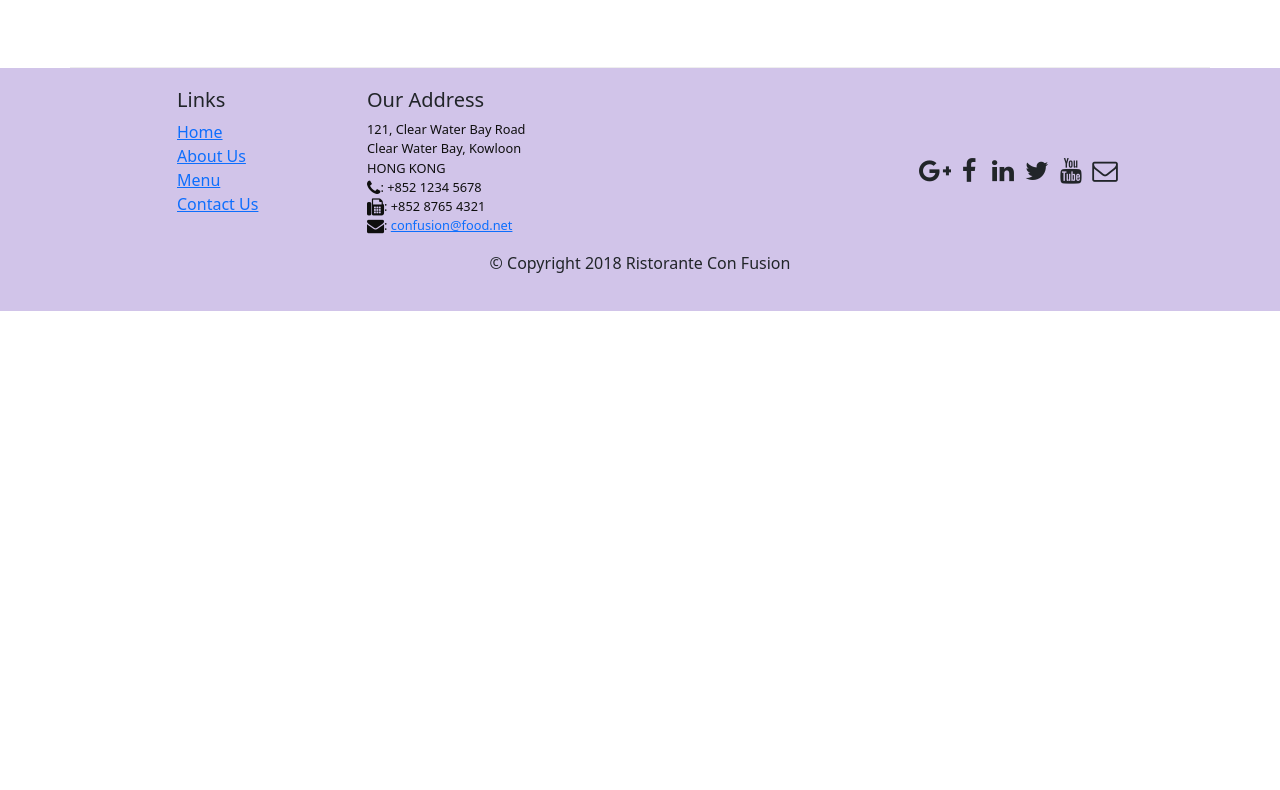
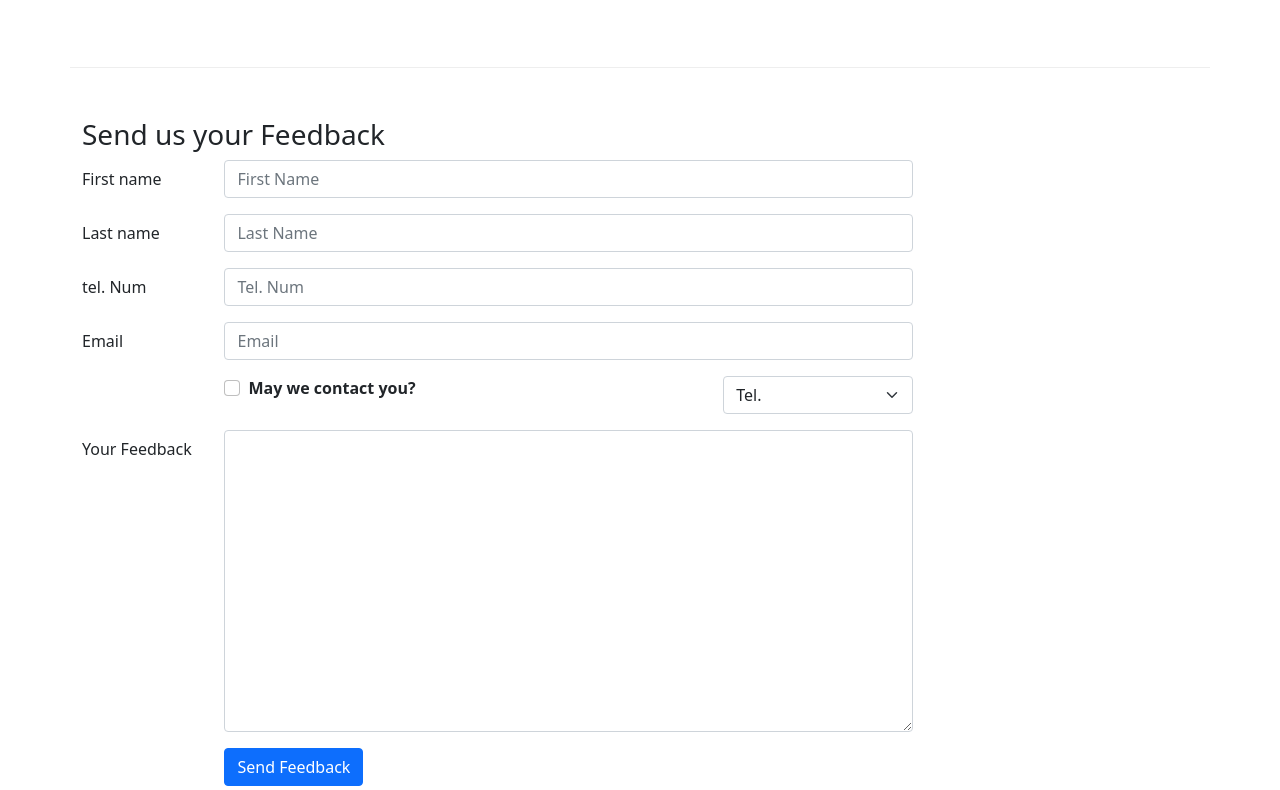
Before and after one commit to PhanNhuong123/Funix, a React (Create React App) app in the folder confusion/: page /contactus in a window 1280 px wide. Shown: the part 810-1600 px from the top of the page. Before the commit the page ends 1121 px from the top, so only its background shows below. Built offline with nearby package versions, Linux system fonts and the light colour scheme.

Commit message:
controlled form

```diff
--- a/confusion/package.json
+++ b/confusion/package.json
@@ -6,6 +6,7 @@
     "@testing-library/jest-dom": "^5.16.2",
     "@testing-library/react": "^12.1.3",
     "@testing-library/user-event": "^13.5.0",
+    "bootstrap": "^5.1.3",
     "bootstrap-social": "^5.1.1",
     "font-awesome": "^4.7.0",
     "react": "^17.0.2",
--- a/confusion/src/components/ContactComponent.js
+++ b/confusion/src/components/ContactComponent.js
@@ -1,13 +1,54 @@
-import React from 'react';
-import { Link } from 'react-router-dom';
-import { Breadcrumb, BreadcrumbItem } from 'reactstrap';
+import React, { Component } from "react";
+import { Link } from "react-router-dom";
+import {
+  Breadcrumb,
+  BreadcrumbItem,
+  Button,
+  Col,
+  Form,
+  FormGroup,
+  Input,
+  Label,
+} from "reactstrap";
 
-function Contact(props) {
-    return(
+class Contact extends Component {
+  constructor(props) {
+    super(props);
+
+    this.state = {
+      firstName: "",
+      lastName: "",
+      telNum: "",
+      email: "",
+      agree: false,
+      ContactType: "Tel.",
+      message: "",
+    };
+    this.handleSubmit = this.handleSubmit.bind(this);
+    this.handleInputChange = this.handleInputChange.bind(this);
+  }
+  handleInputChange(event) {
+    const target = event.target;
+    const value = target.type === "checkbox" ? target.checked : target.value;
+    const name = target.name;
+    this.setState({
+      [name]: value,
+    });
+    console.log(this.state);
+  }
+  handleSubmit(event) {
+    console.log("state : " + JSON.stringify(this.state));
+    alert("state : " + JSON.stringify(this.state));
+    event.preventDefault();
+  }
+  render() {
+    return (
       <div className="container">
         <div className="row">
           <Breadcrumb>
-                    <BreadcrumbItem><Link to="/home">Home</Link></BreadcrumbItem>
+            <BreadcrumbItem>
+              <Link to="/home">Home</Link>
+            </BreadcrumbItem>
             <BreadcrumbItem active>Contact Us</BreadcrumbItem>
           </Breadcrumb>
           <div className="col-12">
@@ -22,12 +63,18 @@
           <div className="col-12 col-sm-4 offset-sm-1">
             <h5>Our Address</h5>
             <address>
-                        121, Clear Water Bay Road<br />
-                        Clear Water Bay, Kowloon<br />
-                        HONG KONG<br />
-                        <i className="fa fa-phone"></i>: +852 1234 5678<br />
-                        <i className="fa fa-fax"></i>: +852 8765 4321<br />
-                        <i className="fa fa-envelope"></i>: <a href="mailto:confusion@food.net">confusion@food.net</a>
+              121, Clear Water Bay Road
+              <br />
+              Clear Water Bay, Kowloon
+              <br />
+              HONG KONG
+              <br />
+              <i className="fa fa-phone"></i>: +852 1234 5678
+              <br />
+              <i className="fa fa-fax"></i>: +852 8765 4321
+              <br />
+              <i className="fa fa-envelope"></i>:{" "}
+              <a href="mailto:confusion@food.net">confusion@food.net</a>
             </address>
           </div>
           <div className="col-12 col-sm-6 offset-sm-1">
@@ -35,14 +82,146 @@
           </div>
           <div className="col-12 col-sm-11 offset-sm-1">
             <div className="btn-group" role="group">
-                        <a role="button" className="btn btn-primary" href="tel:+85212345678"><i className="fa fa-phone"></i> Call</a>
-                        <a role="button" className="btn btn-info"><i className="fa fa-skype"></i> Skype</a>
-                        <a role="button" className="btn btn-success" href="mailto:confusion@food.net"><i className="fa fa-envelope-o"></i> Email</a>
+              <a
+                role="button"
+                className="btn btn-primary"
+                href="tel:+85212345678"
+              >
+                <i className="fa fa-phone"></i> Call
+              </a>
+              <a role="button" className="btn btn-info">
+                <i className="fa fa-skype"></i> Skype
+              </a>
+              <a
+                role="button"
+                className="btn btn-success"
+                href="mailto:confusion@food.net"
+              >
+                <i className="fa fa-envelope-o"></i> Email
+              </a>
             </div>
+          </div>
+        </div>
+        <div className="row row-content">
+          <div className="col-12">
+            <h3>Send us your Feedback</h3>
+          </div>
+          <div className="col-12 col-md-9">
+            <Form onSubmit={this.handleSubmit}>
+              <FormGroup row>
+                <Label htmlFor="firstName" md={2}>
+                  First name
+                </Label>
+                <Col md={10}>
+                  <Input
+                    type="text"
+                    id="firstName"
+                    name="firstName"
+                    placeholder="First Name"
+                    value={this.state.firstName}
+                    onChange={this.handleInputChange}
+                  />
+                </Col>
+              </FormGroup>
+              <FormGroup row>
+                <Label htmlFor="lastName" md={2}>
+                  Last name
+                </Label>
+                <Col md={10}>
+                  <Input
+                    type="text"
+                    id="lastName"
+                    name="lastName"
+                    value={this.state.lastName}
+                    placeholder="Last Name"
+                    onChange={this.handleInputChange}
+                  />
+                </Col>
+              </FormGroup>
+              <FormGroup row>
+                <Label htmlFor="telNum" md={2}>
+                  tel. Num
+                </Label>
+                <Col md={10}>
+                  <Input
+                    type="tel"
+                    id="telNum"
+                    name="telNum"
+                    value={this.state.telNum}
+                    placeholder="Tel. Num"
+                    onChange={this.handleInputChange}
+                  />
+                </Col>
+              </FormGroup>
+              <FormGroup row>
+                <Label htmlFor="email" md={2}>
+                  Email
+                </Label>
+                <Col md={10}>
+                  <Input
+                    type="email"
+                    id="email"
+                    name="email"
+                    value={this.state.email}
+                    placeholder="Email"
+                    onChange={this.handleInputChange}
+                  />
+                </Col>
+              </FormGroup>
+              <FormGroup row>
+                <Col md={{ size: 6, offset: 2 }}>
+                  <FormGroup check>
+                    <Label check>
+                      <Input
+                        type="checkbox"
+                        name="agree"
+                        checked={this.state.agree}
+                        onChange={this.handleInputChange}
+                      />
+                      <strong>May we contact you?</strong>
+                    </Label>
+                  </FormGroup>
+                </Col>
+                <Col md={{ size: 3, offset: 1 }}>
+                  <Input
+                    type="select"
+                    name="contactType"
+                    value={this.state.ContactType}
+                    onChange={this.handleInputChange}
+                  >
+                    <option>Tel.</option>
+                    <option>Email</option>
+                  </Input>
+                </Col>
+              </FormGroup>
+              <FormGroup row>
+                <Label htmlFor="message" md={2}>
+                  Your Feedback
+                </Label>
+                <Col md={10}>
+                  <Input
+                    type="textarea"
+                    id="message"
+                    name="message"
+                    rows={12}
+                    value={this.state.message}
+                    onChange={this.handleInputChange}
+                  />
+                </Col>
+              </FormGroup>
+              <FormGroup row>
+                <Col md={{ size: 10, offset: 2 }}>
+                  <Button color="primary" type="submit">
+                    Send Feedback
+                  </Button>
+                </Col>
+              </FormGroup>
+            </Form>
           </div>
         </div>
       </div>
     );
   }
+}
 
 export default Contact;
--- /dev/null
+++ b/package.json
@@ -0,0 +1,5 @@
+{
+  "dependencies": {
+    "bootstrap": "^5.1.3"
+  }
+}
```
Also changed, not shown: 2 other files (tests, documents, lock files or other folders). Lines whose indentation alone changed are shown as unchanged.
